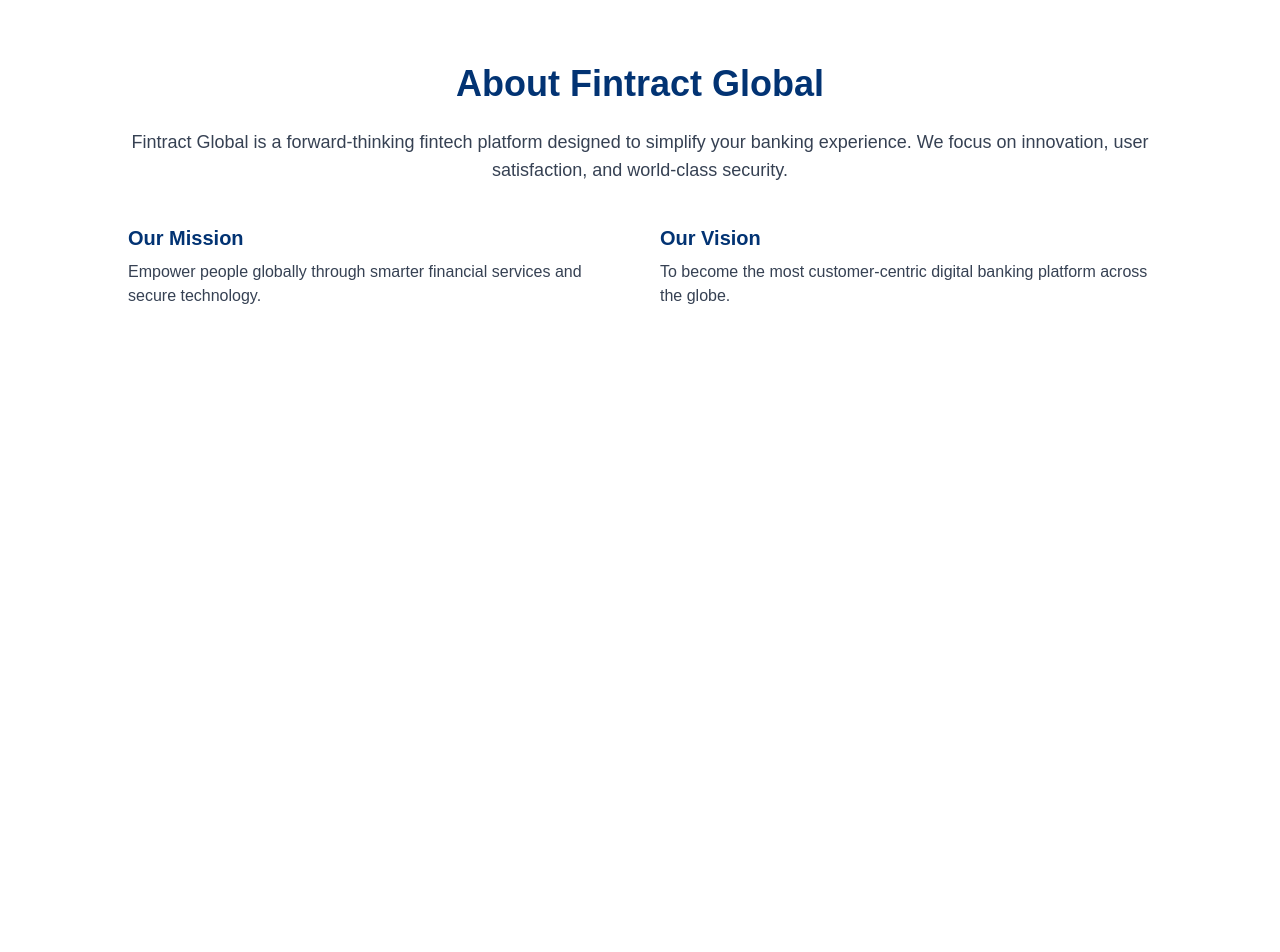
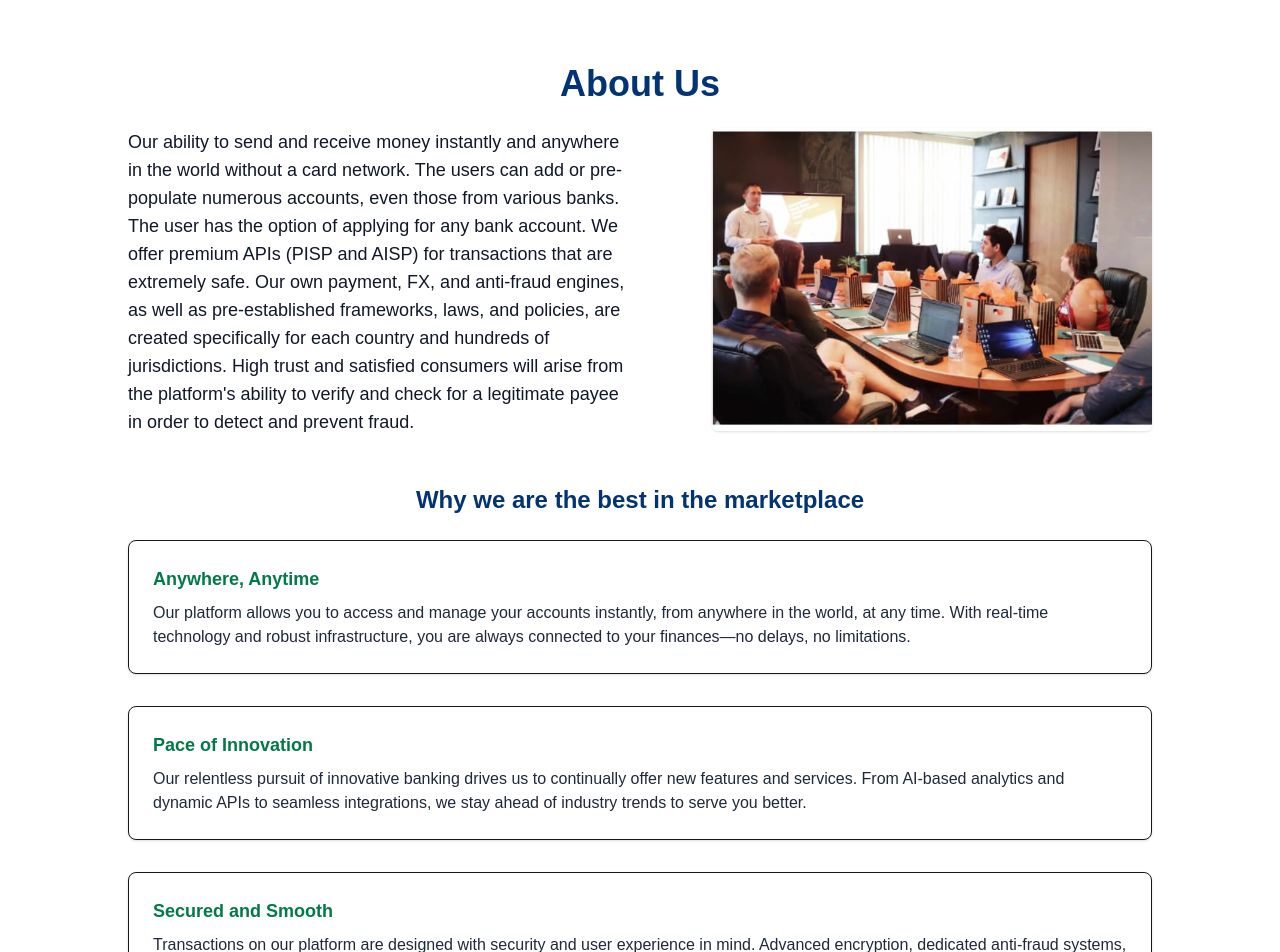
Before and after one commit to harshitagupta29/frontend, a Next.js app: page /about in a window 1280 px wide. Shown: the top 952 px of the page. Before the commit the page ends 800 px from the top, so only its background shows below. Built offline with nearby package versions, Linux system fonts and the light colour scheme.

Commit message:
Initial commit

```diff
--- a/src/app/about/page.js
+++ b/src/app/about/page.js
@@ -1,24 +1,56 @@
+import Image from "next/image";
+
 export default function AboutPage() {
   return (
     <main className="bg-white min-h-screen py-16 px-6">
-      <div className="max-w-5xl mx-auto text-center">
-        <h1 className="text-4xl font-bold text-[#023373] mb-6">About Fintract Global</h1>
-        <p className="text-lg text-gray-700 mb-8">
-          Fintract Global is a forward-thinking fintech platform designed to simplify your banking experience.
-          We focus on innovation, user satisfaction, and world-class security.
-        </p>
+      <div className="max-w-5xl mx-auto">
+        <h1 className="text-4xl font-bold text-[#023373] mb-6 text-center">
+          About Us
+        </h1>
 
-        <div className="grid md:grid-cols-2 gap-10 text-left mt-10 text-gray-700">
-          <div>
-            <h3 className="text-xl font-semibold text-[#023373] mb-2">Our Mission</h3>
-            <p>
-              Empower people globally through smarter financial services and secure technology.
+        {/* About Us Description + Photo */}
+        <div className="flex flex-col md:flex-row items-center md:items-start gap-6 mb-12">
+          <div className="md:w-1/2 w-full">
+            <p className="text-gray-900 text-base md:text-lg">
+              Our ability to send and receive money instantly and anywhere in the world without a card network. The users can add or pre-populate numerous accounts, even those from various banks. The user has the option of applying for any bank account. We offer premium APIs (PISP and AISP) for transactions that are extremely safe. Our own payment, FX, and anti-fraud engines, as well as pre-established frameworks, laws, and policies, are created specifically for each country and hundreds of jurisdictions. High trust and satisfied consumers will arise from the platform's ability to verify and check for a legitimate payee in order to detect and prevent fraud.
             </p>
           </div>
-          <div>
-            <h3 className="text-xl font-semibold text-[#023373] mb-2">Our Vision</h3>
-            <p>
-              To become the most customer-centric digital banking platform across the globe.
+          <div className="md:w-1/2 w-full flex justify-center md:justify-end">
+            <Image
+              src="/about-us-photo.png"
+              alt="Fintract Global Team"
+              width={440}
+              height={340}
+              className="rounded-md shadow object-cover"
+            />
+          </div>
+        </div>
+
+        {/* Why We Are the Best Section */}
+        <h2 className="text-2xl font-bold text-[#023373] mb-6 text-center">
+          Why we are the best in the marketplace
+        </h2>
+
+        <div className="space-y-8">
+          {/* Anywhere, Anytime */}
+          <div className="bg-white rounded-lg shadow border p-6">
+            <h3 className="text-lg font-semibold text-[#027A48] mb-2">Anywhere, Anytime</h3>
+            <p className="text-gray-800 text-base">
+              Our platform allows you to access and manage your accounts instantly, from anywhere in the world, at any time. With real-time technology and robust infrastructure, you are always connected to your finances—no delays, no limitations.
+            </p>
+          </div>
+          {/* Pace of Innovation */}
+          <div className="bg-white rounded-lg shadow border p-6">
+            <h3 className="text-lg font-semibold text-[#027A48] mb-2">Pace of Innovation</h3>
+            <p className="text-gray-800 text-base">
+              Our relentless pursuit of innovative banking drives us to continually offer new features and services. From AI-based analytics and dynamic APIs to seamless integrations, we stay ahead of industry trends to serve you better.
+            </p>
+          </div>
+          {/* Secured and Smooth */}
+          <div className="bg-white rounded-lg shadow border p-6">
+            <h3 className="text-lg font-semibold text-[#027A48] mb-2">Secured and Smooth</h3>
+            <p className="text-gray-800 text-base">
+              Transactions on our platform are designed with security and user experience in mind. Advanced encryption, dedicated anti-fraud systems, and intuitive design work together to ensure every operation is both safe and effortless.
             </p>
           </div>
         </div>
--- a/src/app/page.js
+++ b/src/app/page.js
@@ -168,9 +168,9 @@ export default function Hero() {
 
   {/* Text + Image Section */}
      <section className="w-full px-4 py-8">
-  <div className="max-w-4xl mx-auto flex flex-row items-center gap-4">
+  <div className="max-w-5xl mx-auto flex flex-row items-center gap-4">
     <div className="flex-1">
-      <p className="text-gray-800 text-lg">
+      <p className="text-gray-800 text-xl">
         CXOs of many big companies trust and believe in our ethics and professional journey,
         emulating their business goals and success. This list includes multinational corporations,
         financial institutions, private equity funds, domestic corporations, joint ventures,
@@ -182,13 +182,14 @@ export default function Hero() {
       <Image
         src="/girl.png"
         alt="Professional Discussion"
-        width={200}
-        height={120}
+        width={400}
+        height={220}
         className="rounded-lg shadow-lg object-cover"
       />
     </div>
   </div>
 </section>
+
 
 
 
```
Also changed, not shown: public/about-us-photo.png (added).
